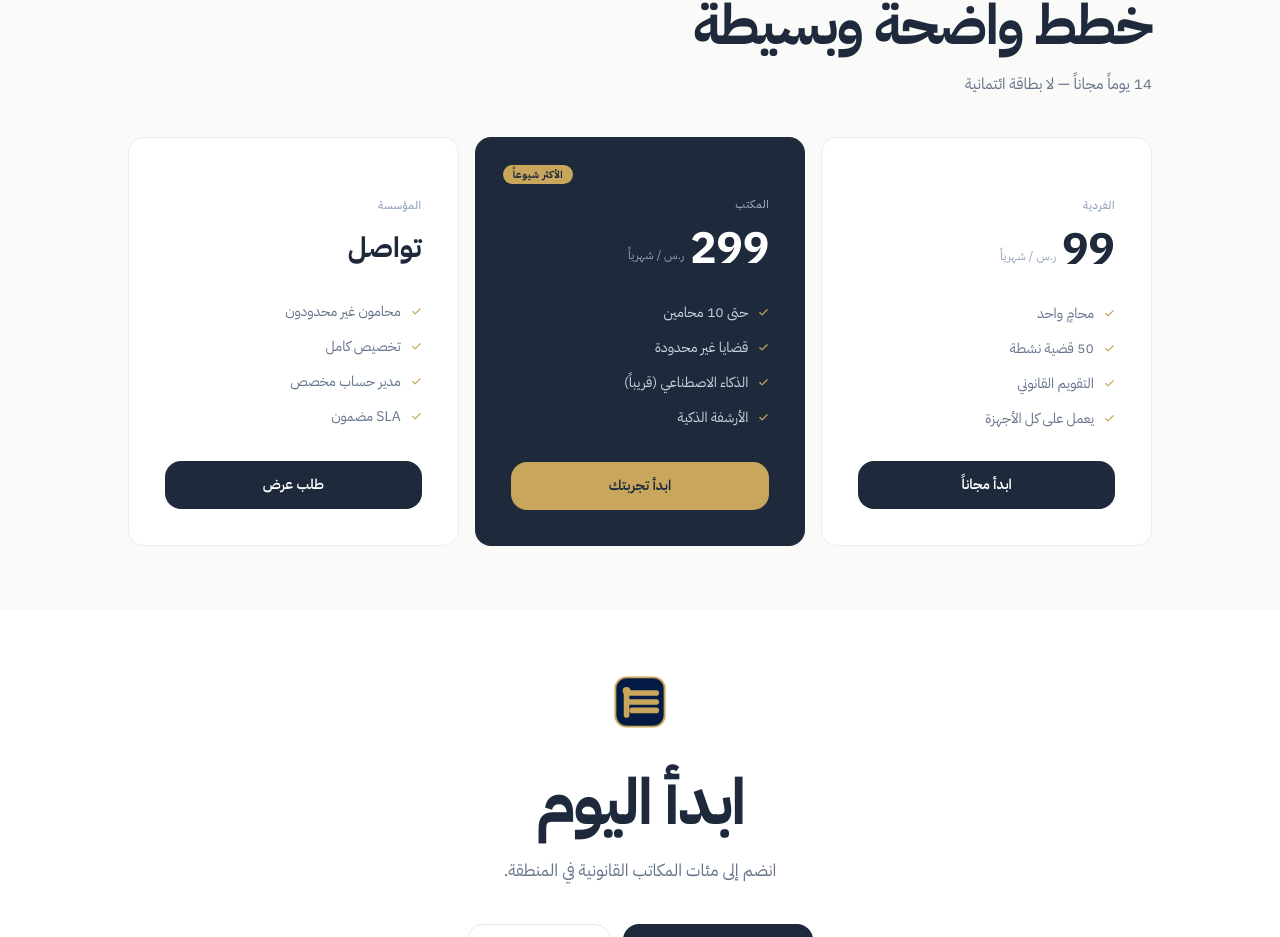
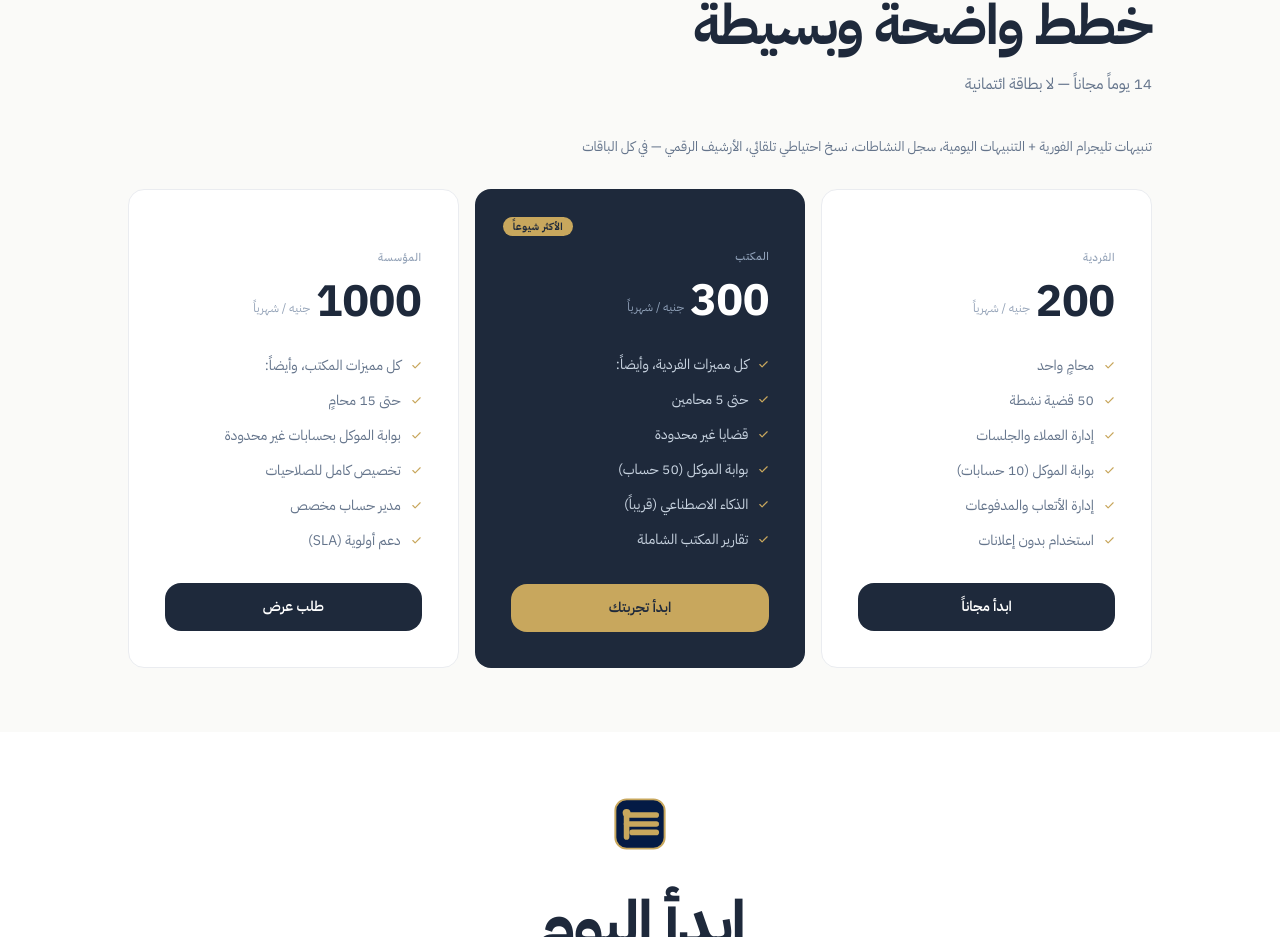
Before and after one commit to mohammedabdelnasser884-hash/Sanad-landing, a React (Vite) app: page / in a window 1280 px wide. Shown: the part 5147-6084 px from the top of the page. Built offline with nearby package versions, Linux system fonts and the light colour scheme.

Commit message:
Update PricingSection.tsx

```diff
--- a/src/components/sections/PricingSection.tsx
+++ b/src/components/sections/PricingSection.tsx
@@ -10,31 +10,33 @@ const plans = [
   {
     id: "individual",
     name: "الفردية",
-    price: "99",
+    price: "200",
     period: "شهرياً",
-    features: ["محامٍ واحد", "50 قضية نشطة", "التقويم القانوني", "يعمل على كل الأجهزة"],
+    features: ["محامٍ واحد", "50 قضية نشطة", "إدارة العملاء والجلسات", "بوابة الموكل (10 حسابات)", "إدارة الأتعاب والمدفوعات", "استخدام بدون إعلانات"],
     cta: "ابدأ مجاناً",
     highlighted: false,
   },
   {
     id: "office",
     name: "المكتب",
-    price: "299",
+    price: "300",
     period: "شهرياً",
-    features: ["حتى 10 محامين", "قضايا غير محدودة", "الذكاء الاصطناعي (قريباً)", "الأرشفة الذكية"],
+    features: ["كل مميزات الفردية، وأيضاً:", "حتى 5 محامين", "قضايا غير محدودة", "بوابة الموكل (50 حساب)", "الذكاء الاصطناعي (قريباً)", "تقارير المكتب الشاملة"],
     cta: "ابدأ تجربتك",
     highlighted: true,
   },
   {
     id: "enterprise",
     name: "المؤسسة",
-    price: "تواصل",
-    period: "",
-    features: ["محامون غير محدودون", "تخصيص كامل", "مدير حساب مخصص", "SLA مضمون"],
+    price: "1000",
+    period: "شهرياً",
+    features: ["كل مميزات المكتب، وأيضاً:", "حتى 15 محامٍ", "بوابة الموكل بحسابات غير محدودة", "تخصيص كامل للصلاحيات", "مدير حساب مخصص", "دعم أولوية (SLA)"],
     cta: "طلب عرض",
     highlighted: false,
   },
 ];
+
+const sharedFeatures = "تنبيهات تليجرام الفورية + التنبيهات اليومية، سجل النشاطات، نسخ احتياطي تلقائي، الأرشيف الرقمي — في كل الباقات";
 
 export default function PricingSection() {
   const ref = useRef(null);
@@ -56,6 +58,16 @@ export default function PricingSection() {
             subtitle="14 يوماً مجاناً — لا بطاقة ائتمانية"
           />
         </motion.div>
+
+        <motion.p
+          initial={{ opacity: 0, y: 8 }}
+          animate={isInView ? { opacity: 1, y: 0 } : {}}
+          transition={{ duration: 0.5, ease, delay: 0.1 }}
+          className="text-[#64748B] mb-8"
+          style={{ fontSize: 13.5 }}
+        >
+          {sharedFeatures}
+        </motion.p>
 
         <div className="grid grid-cols-1 md:grid-cols-3 gap-4">
           {plans.map((plan, i) => (
@@ -114,7 +126,7 @@ export default function PricingSection() {
                         }`}
                         style={{ fontSize: 12 }}
                       >
-                        ر.س / {plan.period}
+                        جنيه / {plan.period}
                       </span>
                     </>
                   )}
```
